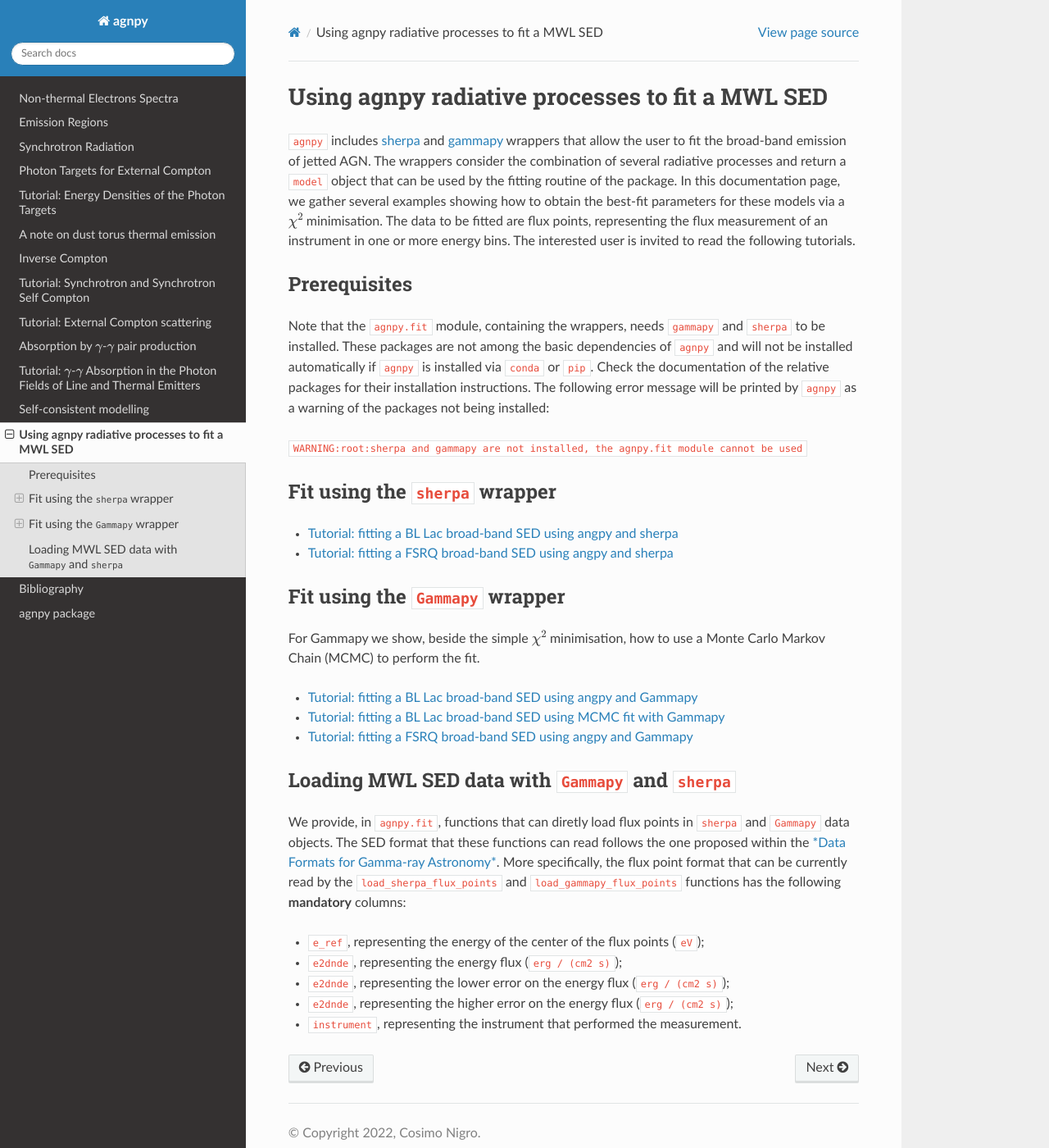
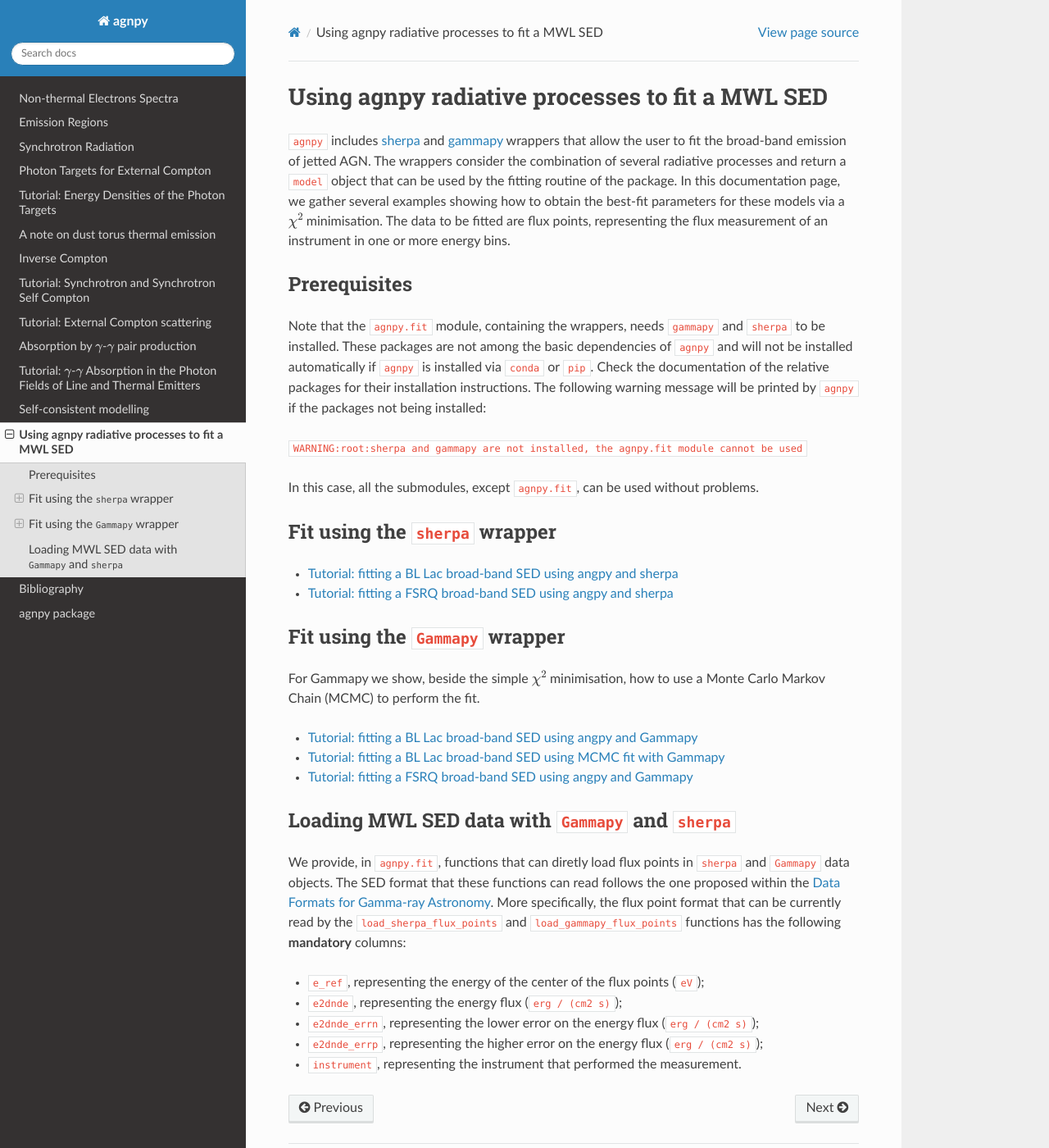
Before and after one commit to cosimoNigro/agnpy, a Sphinx documentation site: the page built from docs/fit.rst, in a window 1280 px wide and 1400 px high. Shown: the whole window at 82% size. Built offline with Sphinx 7.4.7 and the Read the Docs theme 2.0.0, drawn with Linux system fonts in a browser that asks for light colours; pages that are not in the unit, such as notebooks, are missing from menus.

```diff
--- a/docs/conf.py
+++ b/docs/conf.py
@@ -79,6 +79,7 @@ intersphinx_mapping = {
 }
 
 # latex support
+"""
 mathjax_config = {
     "TeX": {
         "Macros": {
@@ -91,3 +92,4 @@ mathjax_config = {
         }
     }
 }
+"""
--- a/docs/fit.rst
+++ b/docs/fit.rst
@@ -7,7 +7,6 @@ Using agnpy radiative processes to fit a MWL SED
 The wrappers consider the combination of several radiative processes and return a ``model`` object that can be used by the fitting routine of the package.
 In this documentation page, we gather several examples showing how to obtain the best-fit parameters for these models via a :math:`\chi^2` minimisation.
 The data to be fitted are flux points, representing the flux measurement of an instrument in one or more energy bins.
-The interested user is invited to read the following tutorials.
 
 
 Prerequisites
@@ -15,9 +14,11 @@ Prerequisites
 Note that the ``agnpy.fit`` module, containing the wrappers, needs ``gammapy`` and ``sherpa`` to be installed.
 These packages are not among the basic dependencies of ``agnpy`` and will not be installed automatically if ``agnpy`` is installed via ``conda`` or ``pip``.
 Check the documentation of the relative packages for their installation instructions.
-The following error message will be printed by ``agnpy`` as a warning of the packages not being installed:
+The following warning message will be printed by ``agnpy`` if the packages not being installed:
 
 ``WARNING:root:sherpa and gammapy are not installed, the agnpy.fit module cannot be used``
+
+In this case, all the submodules, except ``agnpy.fit``, can be used without problems.
 
 
 Fit using the ``sherpa`` wrapper
@@ -44,11 +45,11 @@ For Gammapy we show, beside the simple :math:`\chi^2` minimisation, how to use a
 Loading MWL SED data with ``Gammapy`` and ``sherpa``
 ----------------------------------------------------
 We provide, in ``agnpy.fit``, functions that can diretly load flux points in ``sherpa`` and ``Gammapy`` data objects.
-The SED format that these functions can read follows the one proposed within the `*Data Formats for Gamma-ray Astronomy* <https://gamma-astro-data-formats.readthedocs.io/en/latest/spectra/flux_points/index.html>`_.
+The SED format that these functions can read follows the one proposed within the `Data Formats for Gamma-ray Astronomy <https://gamma-astro-data-formats.readthedocs.io/en/latest/spectra/flux_points/index.html>`_.
 More specifically, the flux point format that can be currently read by the ``load_sherpa_flux_points`` and ``load_gammapy_flux_points`` functions has the following **mandatory** columns:
 
 * ``e_ref``, representing the energy of the center of the flux points (``eV``);
 * ``e2dnde``, representing the energy flux (``erg / (cm2 s)``);
-* ``e2dnde``, representing the lower error on the energy flux (``erg / (cm2 s)``);
-* ``e2dnde``, representing the higher error on the energy flux (``erg / (cm2 s)``);
+* ``e2dnde_errn``, representing the lower error on the energy flux (``erg / (cm2 s)``);
+* ``e2dnde_errp``, representing the higher error on the energy flux (``erg / (cm2 s)``);
 * ``instrument``, representing the instrument that performed the measurement.
```
Also changed, not shown: docs/index.rst (+30 -7 lines), docs/spectra.rst (+6 -3 lines).
